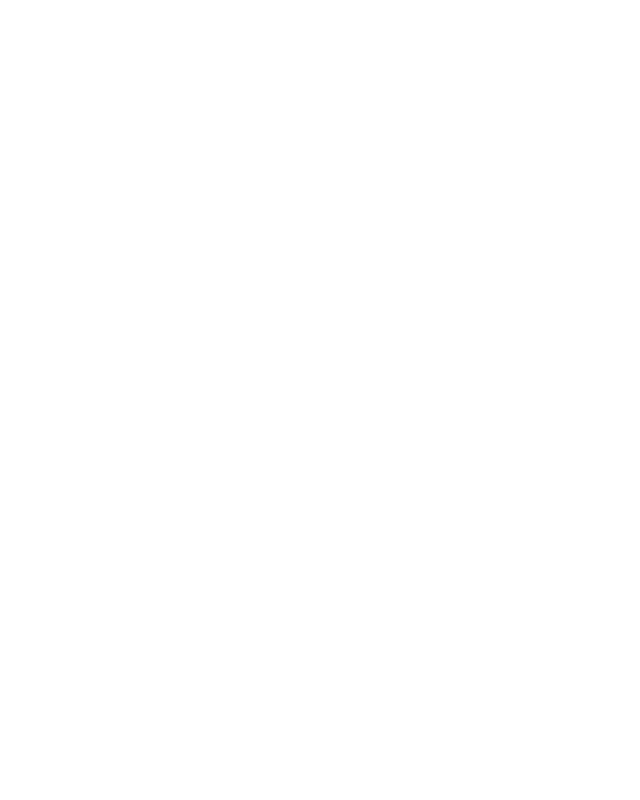
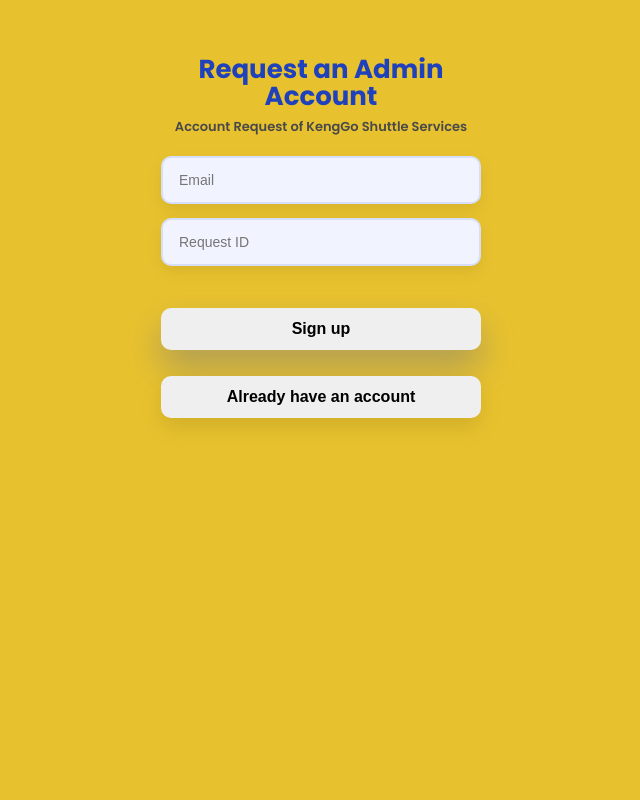
Before and after one commit to AlwinGarcia/KengGo, a PHP site: page /pilot/register.html in a window 1280 px wide. Before the commit the part shown is empty. Shown: the whole page, without its empty margins (319-959 px from the left). Run offline with PHP 8.4, Linux system fonts and the light colour scheme.

Commit message:
Register UI for pilot (HTML and CSS - updated)

```diff
--- a/css/pilotcss/style.css
+++ b/css/pilotcss/style.css
@@ -1,3 +1,12 @@
+/* Colors:
+   #1F41BB (blue)
+   #626262 (grey)
+   #F1F4FF (very light)
+   #FFFFFF (white)
+   #494949 (dark grey)
+   #E8C22E (yellow)
+   #000000 (black)
+*/
 
 :root {
     --blue: #1F41BB;
@@ -170,3 +179,110 @@ html, body {
         font-size: 15px;
     }
 }
+
+.register-page {
+    /* scoped font usage so other pages aren't affected */
+    font-family: var(--font);
+}
+
+/* Centering wrapper for register page */
+.register-page .register-center {
+    min-height: 100vh;
+    display: flex;
+    align-items: flex-start;   /* mimic mobile top spacing like the screenshot */
+    justify-content: center;
+    padding: 28px 20px 40px 20px;
+    background: var(--yellow);
+}
+
+/* card */
+.register-page .register-card {
+    width: 100%;
+    max-width: var(--max-card-width);
+    background: var(--yellow);
+    border-radius: 14px;
+    padding: 28px 20px;
+    color: var(--dark);
+    text-align: center;
+    /* keep the card visually consistent with login */
+}
+
+/* header */
+.register-page .register-header h1 {
+    margin: 0;
+    color: var(--blue);
+    font-size: 26px;
+    font-weight: 800;
+    line-height: 1.05;
+}
+
+.register-page .register-header .subtle {
+    margin-top: 8px;
+    margin-bottom: 22px;
+    font-size: 13px;
+    color: var(--dark);
+    line-height: 1.2;
+    font-weight: 600;
+}
+
+/* form (reuses .visually-hidden from global file) */
+.register-page .register-form {
+    display: flex;
+    flex-direction: column;
+    gap: 14px;
+    align-items: center;
+}
+
+/* reuse same input visuals as login but scoped to register page */
+.register-page .register-form input {
+    width: 100%;
+    max-width: 320px;
+    padding: 14px 16px;
+    border-radius: 10px;
+    border: 2px solid rgba(31, 65, 187, 0.12);
+    background: var(--light);
+    font-size: 14px;
+    outline: none;
+    color: var(--dark);
+    box-shadow: 0 6px 16px rgba(0,0,0,0.08);
+    transition: all 0.12s ease;
+}
+
+.register-page .register-form input:focus {
+    transform: translateY(-1px);
+    border-color: var(--blue);
+    box-shadow: 0 8px 22px rgba(31,65,187,0.14);
+}
+
+/* Buttons: reuse your .btn, .btn-primary, .btn-secondary classes already in style.css */
+/* We add a little extra spacing to match the screenshot */
+.register-page .register-form .btn-primary {
+    margin-top: 6px; /* subtle gap above primary button */
+    padding: 12px 20px;
+    box-shadow: 0 18px 34px rgba(31,65,187,0.28);
+}
+
+.register-page .register-form .btn-secondary {
+    margin-top: 12px; /* space between primary and secondary */
+}
+
+/* small-screen tweaks for register page */
+@media (max-width: 360px) {
+    .register-page .register-card {
+        padding: 20px 14px;
+    }
+
+    .register-page .register-header h1 {
+        font-size: 22px;
+    }
+
+    .register-page .register-form input {
+        padding: 12px;
+        font-size: 13px;
+    }
+
+    .register-page .register-form .btn {
+        padding: 10px;
+        font-size: 15px;
+    }
+}
--- a/pilot/register.html
+++ b/pilot/register.html
@@ -0,0 +1,39 @@
+<!doctype html>
+<html lang="en">
+<head>
+    <meta charset="utf-8" />
+    <meta name="viewport" content="width=device-width,initial-scale=1" />
+    <title>Request an Admin Account</title>
+
+    <link href="https://fonts.googleapis.com/css2?family=Poppins:wght@300;400;600;700&display=swap" rel="stylesheet">
+
+
+    <link rel="stylesheet" href="../css/pilotcss/style.css">
+</head>
+<body class="register-page">
+<main class="register-center">
+    <div class="register-card">
+        <header class="register-header">
+            <h1>Request an Admin<br>Account</h1>
+            <p class="subtle">Account Request of KengGo Shuttle Services</p>
+        </header>
+
+        <form class="register-form" action="#" method="post" novalidate>
+            <label class="visually-hidden" for="email">Email</label>
+            <input id="email" name="email" type="email" placeholder="Email" required>
+
+            <label class="visually-hidden" for="requestId">Request ID</label>
+            <input id="requestId" name="requestId" type="text" placeholder="Request ID">
+
+            <div style="height:8px;"></div>
+
+            <button class="btn btn-primary" type="submit">Sign up</button>
+
+            <button class="btn btn-secondary" type="button" onclick="location.href='login.html'">
+                Already have an account
+            </button>
+        </form>
+    </div>
+</main>
+</body>
+</html>
```
